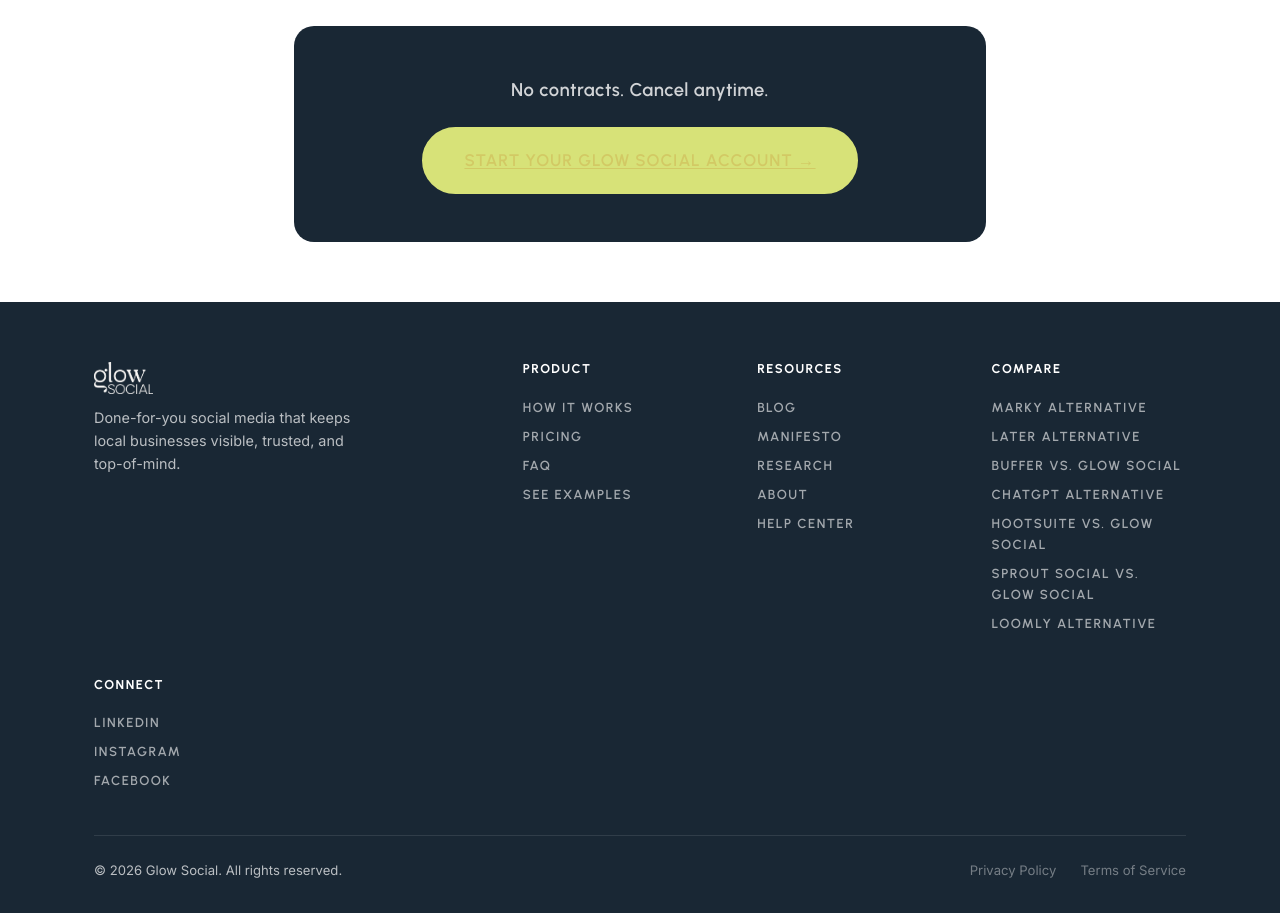
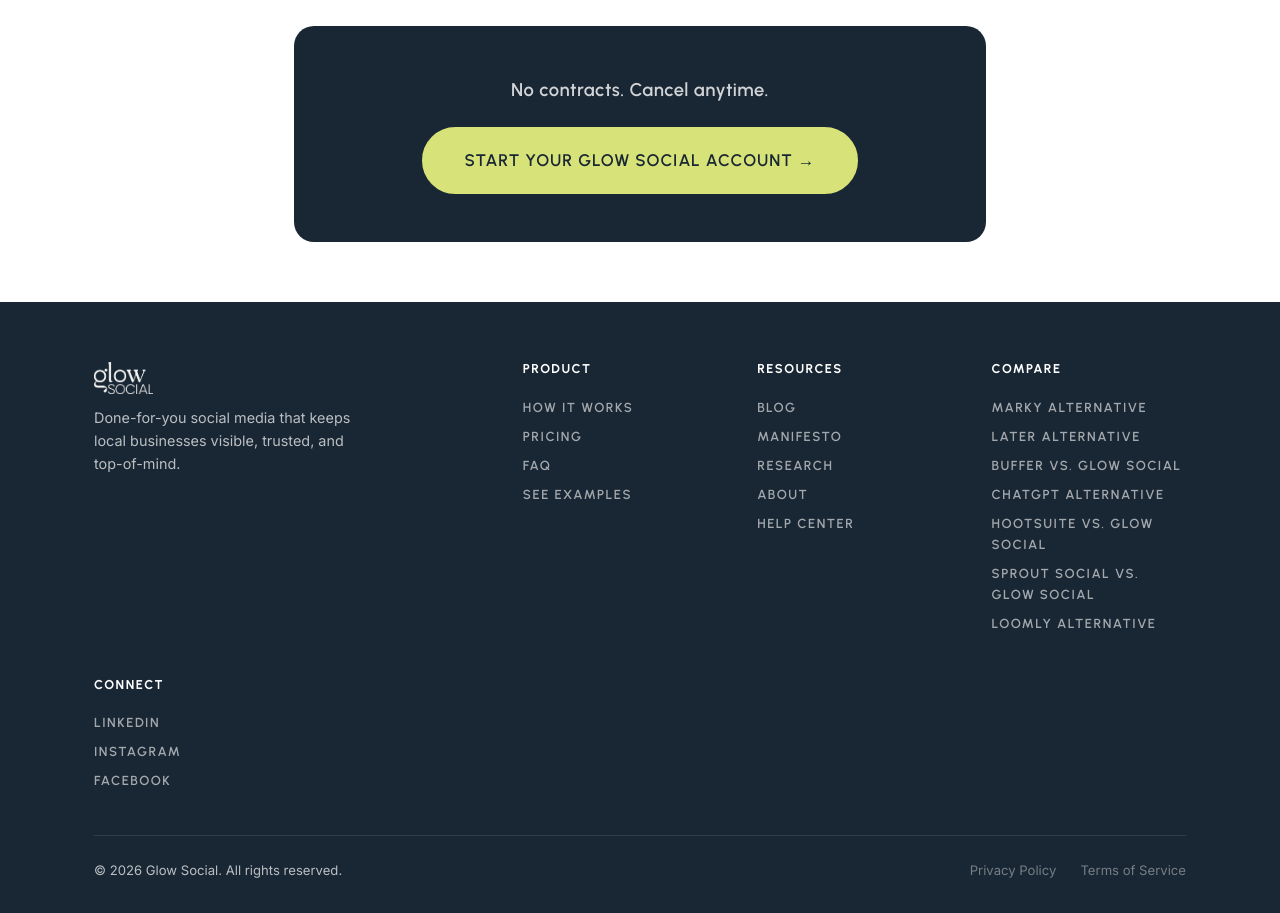
Before and after one commit to glowsocial/glowsocial.com, a Next.js app: page /about in a window 1280 px wide. Shown: the part 2000-2913 px from the top of the page. Built offline with nearby package versions, Linux system fonts and the light colour scheme.

Commit message:
Fix CTA button: navy text, no underline, semi-bold

```diff
--- a/app/about/about.css
+++ b/app/about/about.css
@@ -73,6 +73,12 @@
   letter-spacing: 0.5px;
 }
 
+.about-cta .btn {
+  color: var(--navy);
+  text-decoration: none;
+  font-weight: 600;
+}
+
 @media (max-width: 768px) {
   .founder-section {
     grid-template-columns: 1fr;
```
